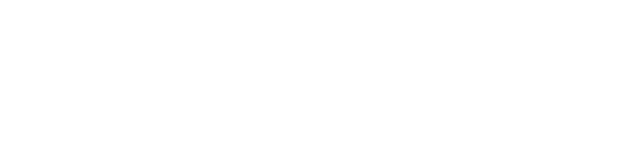
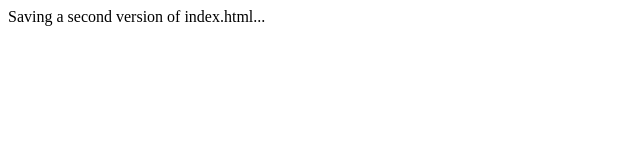
Before and after one commit to markhedberg/git-test, a plain HTML site: page index.html in a window 1280 px wide. Shown: the whole page, without its empty margins (0-640 px from the left). Drawn offline with Linux system fonts and the light colour scheme.

Commit message:
text
entered some text into the body

```diff
--- a/index.html
+++ b/index.html
@@ -6,5 +6,7 @@
 </head>
 <body>
 
+Saving a second version of index.html...
+
 </body>
 </html>
```
